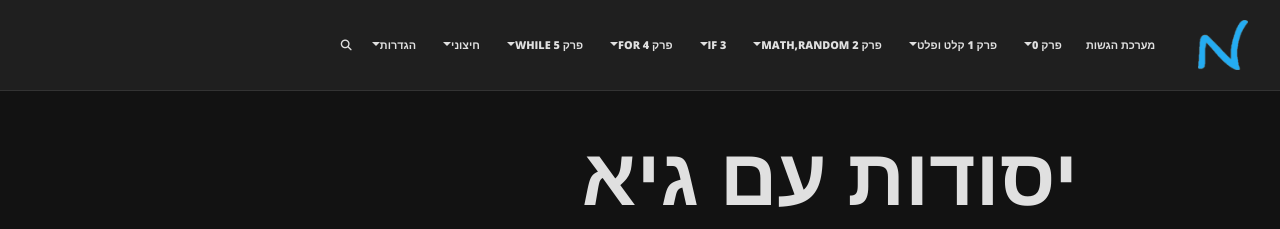
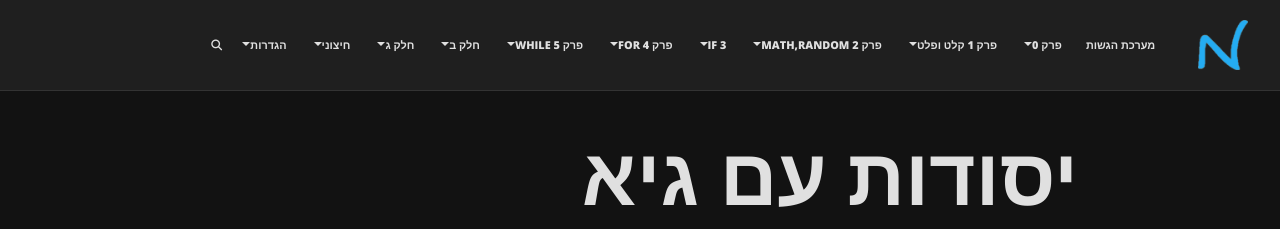
Before and after one commit to 3strategy/BeautifulYesodot, a Jekyll site: the page built from index.html, in a window 1280 px wide. Shown: the top 229 px of the page. Built offline with Jekyll 4.4.1, drawn with Linux system fonts in a browser that asks for light colours; the list of posts is cut into pages by our own code; comment, search, counter and statistics services are not loaded.

Commit message:
פתיחת תפריטי ב ג

```diff
--- a/_config.yml
+++ b/_config.yml
@@ -88,90 +88,90 @@ navbar-links:
     - תקציר א: "/cs/ChapterSyntaxSummary2"
 
 
-    # חלק ב:
+  חלק ב:
 
-    #   - פרק 6 לולאות מקוננות:
-    #       - לולאות מקוננות: "/cs2/Chapter6/"
-    #       - תרגול 6.1: "/cs2/Chapter6Ex6.1/"
-    #       - תרגול 6.2: "/cs2/Chapter6Ex6.2/"
-    #       - תרגול 6.3: "/cs2/Chapter6Ex6.3/"
-    #       - תרגול 6.4 Karel: "/cs2/Chapter6Ex6.4Karel/"
-    #       - אינדקס צפייה: "/cs2/VideoLinks/Chapter6VidLinks"
+    - פרק 6 לולאות מקוננות:
+        - לולאות מקוננות: "/cs2/Chapter6/"
+        - תרגול 6.1: "/cs2/Chapter6Ex6.1/"
+        - תרגול 6.2: "/cs2/Chapter6Ex6.2/"
+        - תרגול 6.3: "/cs2/Chapter6Ex6.3/"
+        - תרגול 6.4 Karel: "/cs2/Chapter6Ex6.4Karel/"
+        - אינדקס צפייה: "/cs2/VideoLinks/Chapter6VidLinks"
 
-    #   - פרק 7 פעולות:
-    #       - פרק 7 מקוצר: "/cs2/Chapter7Short"
-    #       - פרק 7 מורחב: "/cs2/Chapter7Full"
-    #       - פרק 7 המשך: "/cs2/Chapter7FullB"
-    #       - תרגול 7.1: "/cs2/Chapter7Ex7.1"
-    #       - תרגול 7.2: "/cs2/Chapter7Ex7.2"
-    #       - תרגול 7.3: "/cs2/Chapter7Ex7.3"
-    #       - תרגול 7.3 פתור: "/cs2/Chapter7Ex7.3withSolutions"
-    #       - תרגול 7.4 CodeWars: "/cs2/Chapter7Ex7.4"
-    #       - תרגול נוסף 7.5: "/cs2/Chapter7Ex7.5FunctionsNew"
-    #       - מושגים ברוסית: "/cs2/Chapter7Disambiguation"
-    #       - אינדקס צפיה: "/cs2/VideoLinks/Chapter7VidLinks"
-    #       - סרטוני פעולות: "https://www.youtube.com/playlist?list=PLw4P_RdfuzSh3nsdxq7oMeTbxZtADUsuv"
+    - פרק 7 פעולות:
+        - פרק 7 מקוצר: "/cs2/Chapter7Short"
+        - פרק 7 מורחב: "/cs2/Chapter7Full"
+        - פרק 7 המשך: "/cs2/Chapter7FullB"
+        - תרגול 7.1: "/cs2/Chapter7Ex7.1"
+        - תרגול 7.2: "/cs2/Chapter7Ex7.2"
+        - תרגול 7.3: "/cs2/Chapter7Ex7.3"
+        - תרגול 7.3 פתור: "/cs2/Chapter7Ex7.3withSolutions"
+        - תרגול 7.4 CodeWars: "/cs2/Chapter7Ex7.4"
+        - תרגול נוסף 7.5: "/cs2/Chapter7Ex7.5FunctionsNew"
+        - מושגים ברוסית: "/cs2/Chapter7Disambiguation"
+        - אינדקס צפיה: "/cs2/VideoLinks/Chapter7VidLinks"
+        - סרטוני פעולות: "https://www.youtube.com/playlist?list=PLw4P_RdfuzSh3nsdxq7oMeTbxZtADUsuv"
 
-    #   - פרק 8 מחרוזות:
-    #       - פרק 8 מחרוזות: "/cs2/Chapter8"
-    #       - תרגול 8.1: "/cs2/Chapter8Ex8.1"
-    #       - סרטוני מחרוזות: "https://www.youtube.com/playlist?list=PLnVUJu2KuoA22PXymfu7FrV3hrYIinEb7"
+    - פרק 8 מחרוזות:
+        - פרק 8 מחרוזות: "/cs2/Chapter8"
+        - תרגול 8.1: "/cs2/Chapter8Ex8.1"
+        - סרטוני מחרוזות: "https://www.youtube.com/playlist?list=PLnVUJu2KuoA22PXymfu7FrV3hrYIinEb7"
 
-    #   - פרק 9:
-    #       - פרק 9 מערכים: "/cs2/Chapter9"
-    #       - פרק 9a מערכים ללא אנימציה: "/cs2/Chapter9a"
-    #       - פרק 9b המשך ודוגמאות: "/cs2/Chapter9b"
-    #       - תרגול 9.1: "/cs2/Chapter9Ex9.1"
-    #       - תרגול 9.2 CodeWars: "/cs2/Chapter9Ex9.2"
-    #       - תרגול 9.3 מבגרויות: "/cs2/Chapter9Ex9.3"
-    #       - פרק 9c מערך מונים: "/cs2/Chapter9c"
-    #       - פרק 9d תבניות במערך: "/cs2/Chapter9d"
-    #       - אינדקס צפייה: "/cs2/VideoLinks/Chapter9VidLinks/"
-    #       - סרטוני פרק 9: "https://www.youtube.com/playlist?list=PLnVUJu2KuoA2cT3X-Fui7j6HZJWZM6vnK"
+    - פרק 9:
+        - פרק 9 מערכים: "/cs2/Chapter9"
+        - פרק 9a מערכים ללא אנימציה: "/cs2/Chapter9a"
+        - פרק 9b המשך ודוגמאות: "/cs2/Chapter9b"
+        - תרגול 9.1: "/cs2/Chapter9Ex9.1"
+        - תרגול 9.2 CodeWars: "/cs2/Chapter9Ex9.2"
+        - תרגול 9.3 מבגרויות: "/cs2/Chapter9Ex9.3"
+        - פרק 9c מערך מונים: "/cs2/Chapter9c"
+        - פרק 9d תבניות במערך: "/cs2/Chapter9d"
+        - אינדקס צפייה: "/cs2/VideoLinks/Chapter9VidLinks/"
+        - סרטוני פרק 9: "https://www.youtube.com/playlist?list=PLnVUJu2KuoA2cT3X-Fui7j6HZJWZM6vnK"
 
 
-      # - תקציר תחביר: "/cs2/ChapterSyntaxSummary"
+    - תקציר תחביר: "/cs2/ChapterSyntaxSummary"
 
-    # חלק ג:
-    #   - מערכת הגשות: "https://הגשות.שלי.com"
-    #   - סיכום הפרקים הקודמים: "/cs3e/ChapterGimelOpening/"
-    #   - פרק 10 מערך דו ממדי:
-    #       - פרק 10 מערך דו-ממדי: "/cs3e/Chapter10"
-    #       - 10.1.1 טור ושורה אינטרקטיבי: "/interactive/Chapter10BidiInteractive"
-    #       - 10.1.2 אלכסונים אינטרקטיבי: "/interactive/Chapter10BidiInteractiveDiag"
-    #       # - 10.1.3 תרגיל אלכסונים: "/cs3e/Ex/Ex10.1" עדיף אינטרקטיבי
+  חלק ג:
+    - מערכת הגשות: "https://הגשות.שלי.com"
+    - סיכום הפרקים הקודמים: "/cs3e/ChapterGimelOpening/"
+    - פרק 10 מערך דו ממדי:
+        - פרק 10 מערך דו-ממדי: "/cs3e/Chapter10"
+        - 10.1.1 טור ושורה אינטרקטיבי: "/interactive/Chapter10BidiInteractive"
+        - 10.1.2 אלכסונים אינטרקטיבי: "/interactive/Chapter10BidiInteractiveDiag"
+        # - 10.1.3 תרגיל אלכסונים: "/cs3e/Ex/Ex10.1" עדיף אינטרקטיבי
 
-    #       #- 10.2 תרגול מתקדם ובגרויות: "/cs3e/Ex/Ex10.2" במערכת
+        #- 10.2 תרגול מתקדם ובגרויות: "/cs3e/Ex/Ex10.2" במערכת
 
-    #   - פרק 11 עצמים:
-    #       - למה 11.1: "/cs3e/Objects_01_WhyWhatPrinciples/"
-    #       - 11y1 תרגול ראשוני - שימוש במחלקות: "/cs3e/Ex/Ex11y1UsingOurClasses"
-    #       - 11.1.2 תרגול אינטרקטיבי: "/interactive/Ex11.1objects_array_interactive.html"
-    #       - כתיבת מחלקות 11.2: "/cs3e/Objects_02_BuildingClasses"
-    #       - זום 26.1.29: "/cs3e/Objects_02_BuildingClasses/#id_zoom26_1_29"
-    #       - מערכי עצמים 5.2: "/cs3e/Objects_02b_Arrays"
-    #       - תקציר תחביר למבחן 11.2: "/cs3e/Objects_02_IntermediarySummary"
-    #       - סיכום שיעור 12.2: "/cs3e/Objects_02c_12.2.26"
-    #       - 11.3 Don't Ask, Tell: "/cs3e/Objects_03_DontAskTell/"
-    #       - סיכום שיעור 19.3: "/cs3e/Objects_03c_19.2.26"
-    #       - 11.3b Teachers Sprite Demo: "/cs3e/Objects_03bSpriteDemo/"
+    - פרק 11 עצמים:
+        - למה 11.1: "/cs3e/Objects_01_WhyWhatPrinciples/"
+        - 11y1 תרגול ראשוני - שימוש במחלקות: "/cs3e/Ex/Ex11y1UsingOurClasses"
+        - 11.1.2 תרגול אינטרקטיבי: "/interactive/Ex11.1objects_array_interactive.html"
+        - כתיבת מחלקות 11.2: "/cs3e/Objects_02_BuildingClasses"
+        - זום 26.1.29: "/cs3e/Objects_02_BuildingClasses/#id_zoom26_1_29"
+        - מערכי עצמים 5.2: "/cs3e/Objects_02b_Arrays"
+        - תקציר תחביר למבחן 11.2: "/cs3e/Objects_02_IntermediarySummary"
+        - סיכום שיעור 12.2: "/cs3e/Objects_02c_12.2.26"
+        - 11.3 Don't Ask, Tell: "/cs3e/Objects_03_DontAskTell/"
+        - סיכום שיעור 19.3: "/cs3e/Objects_03c_19.2.26"
+        - 11.3b Teachers Sprite Demo: "/cs3e/Objects_03bSpriteDemo/"
 
-    #       - 11.4 In C#: "/cs3e/Objects_04_in_csharp/"
-    #       - עצמים אינטרקטיבי 1: "/interactive/objectsQuestionnaire"
-    #       - ירושה אינטרקטיבי 2: "/interactive/inheritenceQuestionnaire"
-    #       - עצם בתוך עצם אינטרקטיבי 3: "/interactive/nestedObjectsQuestionnaire"
-    #       - אכסניה וחדרים אינטרקטיבי 4: "/interactive/02questionnaire2020.6q3"
-    #       - טיסות ושדה תעופה אינטרקטיבי 5: "/interactive/02questionnaire2018.6q3"
-    #       - מצלמות תנועה אינטרקטיבי 6: "/interactive/02questionnaire2023.6q3"
-    #       - קישורים 11.9: "/cs3e/Objects_09_Links/"
-    #       - 11.99 BDfix: "/cs3e/fixLocalDB/"
+        - 11.4 In C#: "/cs3e/Objects_04_in_csharp/"
+        - עצמים אינטרקטיבי 1: "/interactive/objectsQuestionnaire"
+        - ירושה אינטרקטיבי 2: "/interactive/inheritenceQuestionnaire"
+        - עצם בתוך עצם אינטרקטיבי 3: "/interactive/nestedObjectsQuestionnaire"
+        - אכסניה וחדרים אינטרקטיבי 4: "/interactive/02questionnaire2020.6q3"
+        - טיסות ושדה תעופה אינטרקטיבי 5: "/interactive/02questionnaire2018.6q3"
+        - מצלמות תנועה אינטרקטיבי 6: "/interactive/02questionnaire2023.6q3"
+        - קישורים 11.9: "/cs3e/Objects_09_Links/"
+        - 11.99 BDfix: "/cs3e/fixLocalDB/"
 
-    #   - עבודה בקבוצות1: "/cs4/team_work"
+    - עבודה בקבוצות1: "/cs4/team_work"
 
-    # תב"א:
-    #   - 1 html: "https://docs.google.com/presentation/d/1Wfgo_PbW09k4XY_U-FmvdOjBWX0NGEWCj16PafzMfKA/edit?usp=sharing"
-    #   - 3 MasterPage: "https://docs.google.com/presentation/d/1DTFoEBQdky6IW69m2I-sGcvqzs6Etzi2U7TvU3-6ZIk/edit?usp=sharing"
-    #   - 4 More JavaScript: "https://docs.google.com/presentation/d/1H2u74LjHSzAnlRnB7MO_drahi9x998TNs9O7cJZRvGo/edit?usp=sharing"
+  # תב"א:
+  #   - 1 html: "https://docs.google.com/presentation/d/1Wfgo_PbW09k4XY_U-FmvdOjBWX0NGEWCj16PafzMfKA/edit?usp=sharing"
+  #   - 3 MasterPage: "https://docs.google.com/presentation/d/1DTFoEBQdky6IW69m2I-sGcvqzs6Etzi2U7TvU3-6ZIk/edit?usp=sharing"
+  #   - 4 More JavaScript: "https://docs.google.com/presentation/d/1H2u74LjHSzAnlRnB7MO_drahi9x998TNs9O7cJZRvGo/edit?usp=sharing"
 
   חיצוני:
     - מערכת הגשות: "https://הגשות.שלי.com"
```
